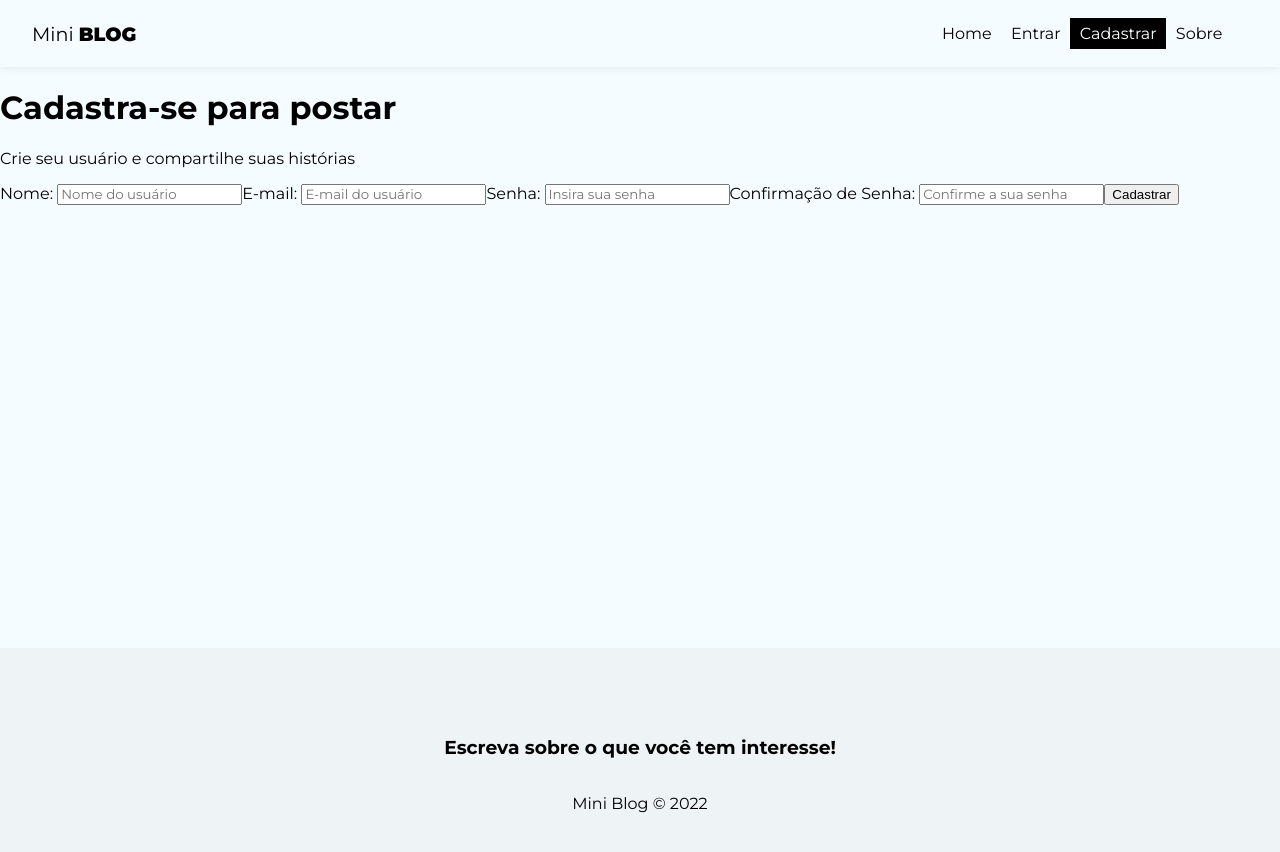
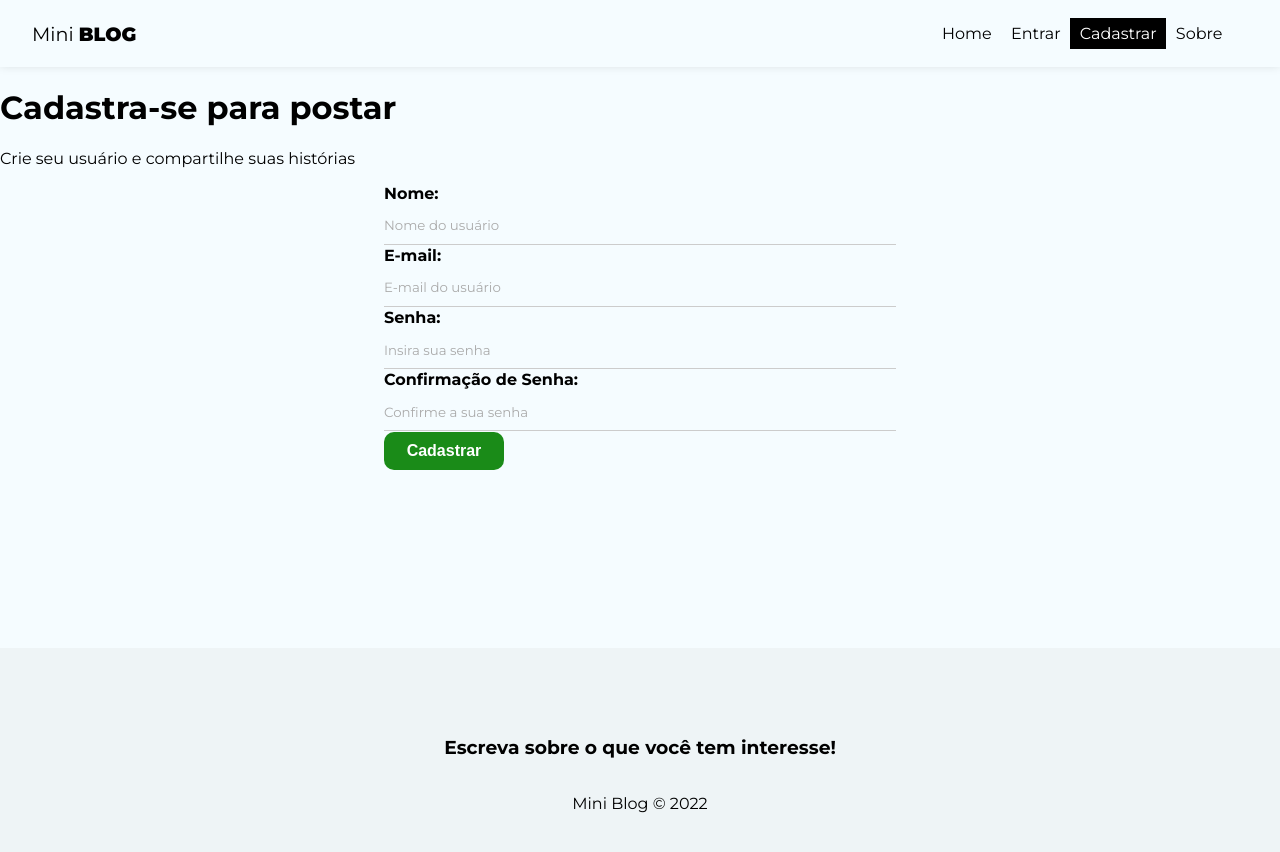
Before and after one commit to vitorgaletti/miniblog, a React (Create React App) app: page /register in a window 1280 px wide. Shown: the top 852 px of the page. Built offline with nearby package versions, Linux system fonts and the light colour scheme.

Commit message:
:lipstick: Css form

```diff
--- a/src/index.css
+++ b/src/index.css
@@ -8,6 +8,7 @@
 input::placeholder,
 textarea::placeholder {
   font-family: 'Montserrat', sans-serif;
+  color: hsl(0, 0%, 67%);
 }
 
 input:focus,
@@ -31,3 +32,80 @@
 nav button:hover {
   color: hsl(0, 0%, 73%);
 }
+
+form {
+  max-width: 40%;
+  margin: 0 auto;
+}
+
+label {
+  display: flex;
+  flex-direction: column;
+  margin-bottom: 1px;
+}
+
+label span {
+  margin-bottom: 0.3em;
+  font-weight: bold;
+  text-align: left;
+}
+
+input,
+textarea {
+  box-sizing: border-box;
+  border: none;
+  border-bottom: 1px solid hsl(0, 0%, 80%);
+  padding: 0.8em 0;
+  background-color: transparent;
+}
+
+.btn {
+  width: 120px;
+  padding: 10px 15px;
+  background-color: hsl(119, 70%, 32%);
+  color: #fff;
+  text-align: center;
+  font-size: 1em;
+  font-weight: bold;
+  cursor: pointer;
+  border: none;
+  border-radius: 10px;
+}
+
+.btn.btn-dark {
+  background-color: #000;
+  border-radius: 0;
+}
+
+.btn.btn-outline {
+  background-color: transparent;
+  border-radius: 0;
+  color: #000;
+  border: 1px solid #000;
+  padding: 7px 30px;
+}
+
+.btn:hover {
+  background-color: hsl(118, 81%, 25%);
+  color: #fff;
+}
+
+.btn.btn-outline:hover {
+  background-color: #000;
+}
+
+.btn.btn-danger:hover {
+  background-color: hsl(354, 70%, 54%);
+}
+
+button[dislabed] {
+  background-color: hsl(0, 0%, 67%);
+}
+
+.container .error {
+  background-color: hsl(355, 70%, 91%);
+  color: hsl(354, 61%, 28%);
+  border: 1px solid hsl(354, 70%, 87%);
+  padding: 5px;
+  border-radius: 5px;
+}
```
